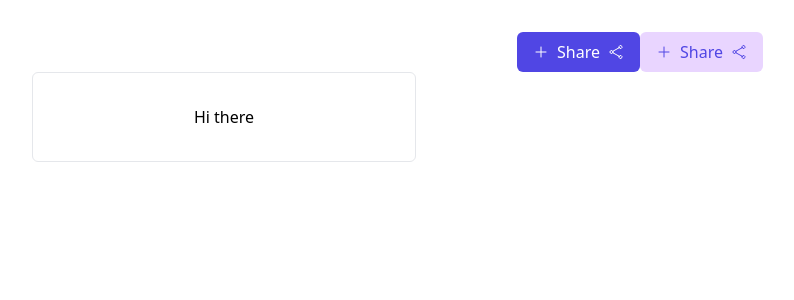
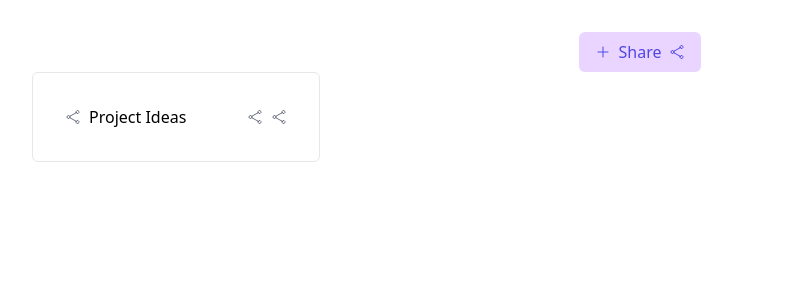
Before and after one commit to KuldeepJha5176/Brainly-frontend, a React (Vite) app: page / in a window 1280 px wide. Shown: the top 300 px of the page, without its empty margins (0-794 px from the left). Built offline with nearby package versions, Linux system fonts and the light colour scheme.

Commit message:
card component

```diff
--- a/src/App.tsx
+++ b/src/App.tsx
@@ -8,13 +8,6 @@
 
   return (
     <>
-      <Button
-        variant={"primary"}
-        startIcon={<PlusIcon size={"md"} />}
-        endIcon={<ShareIcon size={"md"} />}
-        size="md"
-        title={"Share"}
-      ></Button>
 
 <Button
         variant={"secondary"}
--- a/src/components/ui/card.tsx
+++ b/src/components/ui/card.tsx
@@ -1,7 +1,26 @@
+import { ShareIcon } from "../../Icons/shareIcon";
+
 export function Card() {
-return <div>
-    <div className="p-8 bg-white rounded-md border-gray-200 max-w-96 border">
-        Hi there
+  return (
+    <div>
+      <div className="p-8 bg-white rounded-md border-gray-200 max-w-72 border">
+        <div className="flex justify-between">
+          <div className="flex items-center text-md">
+            <div className="pr-2 text-gray-500">
+              <ShareIcon size="md" />
+            </div>
+            Project Ideas
+          </div>
+          <div className="flex items-center">
+            <div className="pr-2 text-gray-500">
+              <ShareIcon size="md" />
+            </div>
+            <div className=" text-gray-500">
+              <ShareIcon size="md" />
+            </div>
+          </div>
+        </div>
+      </div>
     </div>
-</div>
+  );
 }
```
